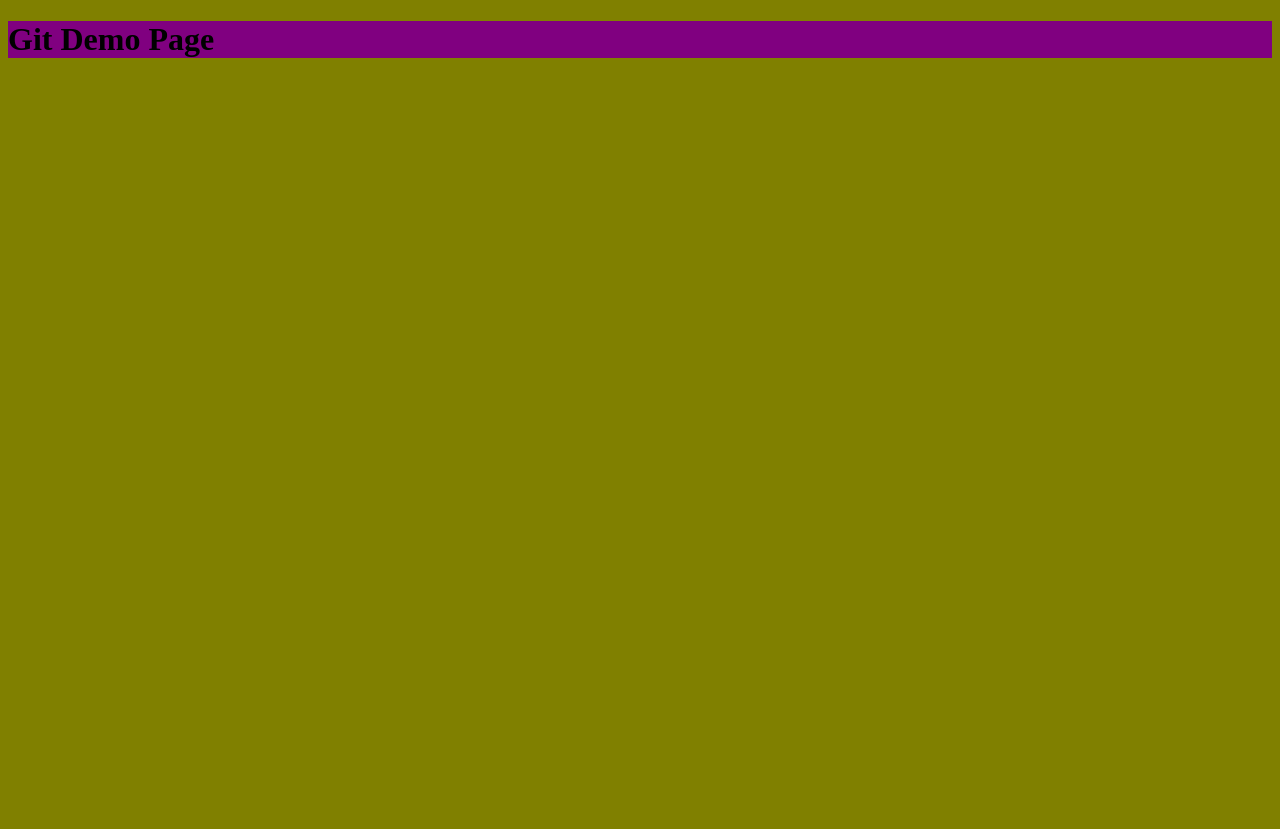
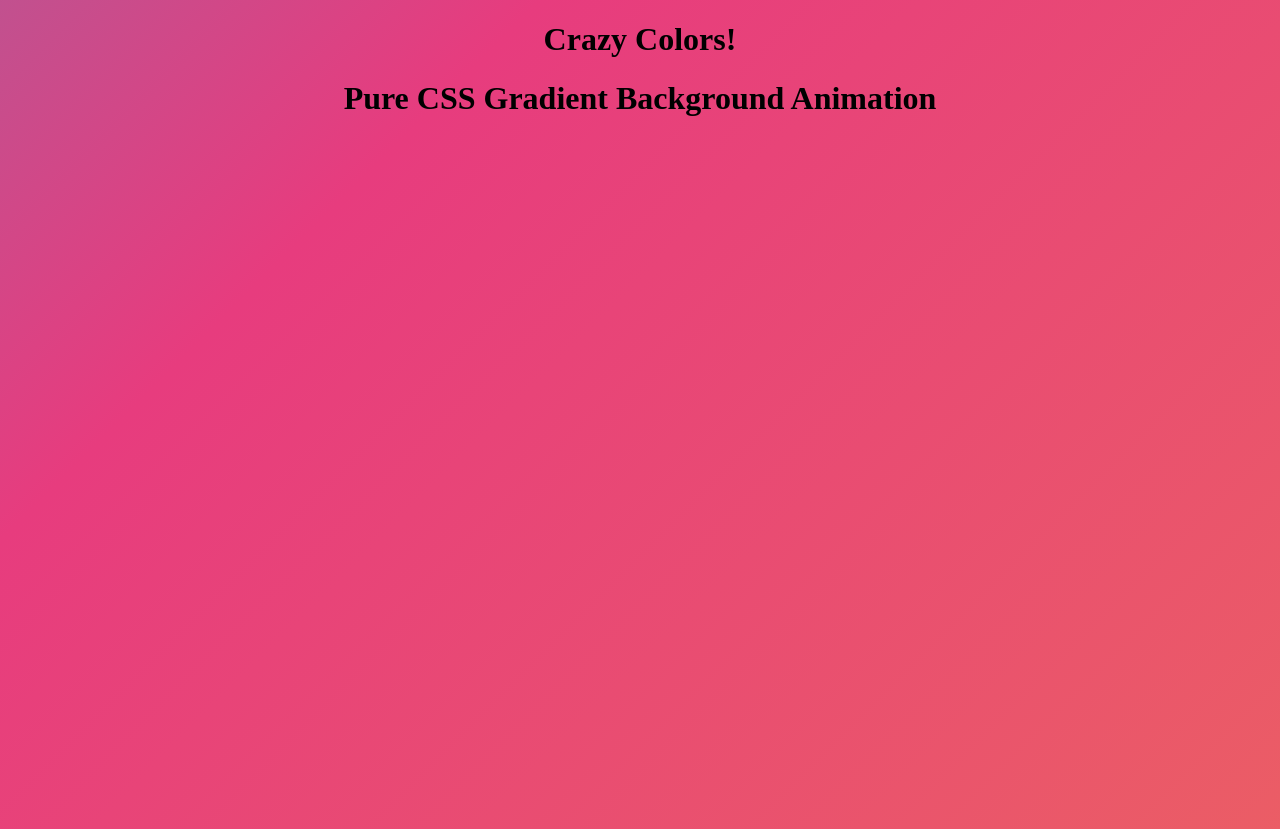
Before and after one commit to SsJuuzou/g, a plain HTML site: page index.html in a window 1280 px wide. Before the commit the page ends 800 px from the top, so only its background shows below. Drawn offline with Linux system fonts and the light colour scheme.

Commit message:
add animated bg

```diff
--- a/index.html
+++ b/index.html
@@ -8,7 +8,20 @@
     <link rel="stylesheet" href="styles.css">
 </head>
 <body>
-    <h1>Git Demo Page</h1>
+    <h1>Crazy Colors!</h1>
+    <div class="d-flex flex-column justify-content-center w-100 h-100">
+
+        <div class="d-flex flex-column justify-content-center align-items-center">
+            <h1 class="fw-light text-white m-0">Pure CSS Gradient Background Animation</h1>
+            <div class="btn-group my-5">
+                <a href="https://codepen-api-export-production.s3.us-west-2.amazonaws.com/zip/PEN/pyBNzX/1578778289271/pure-css-gradient-background-animation.zip" class="btn btn-outline-light" aria-current="page"><i class="fas fa-file-download me-2"></i> </a>
+                <a href="https://codepen.io/P1N2O/full/pyBNzX" class="btn btn-outline-light"> <i class="fas fa-expand ms-2"></i></a>
+            </div>
+            <a href="https://manuel.pinto.dev" class="text-decoration-none">
+            </a>
+        </div>
+    </div>
+    </div>
     <script src="app.js"></script>
 </body>
 </html>
--- a/styles.css
+++ b/styles.css
@@ -1,7 +1,22 @@
 body {
-    background-color: olive;
+	background: linear-gradient(-45deg, #ee7752, #e73c7e, #23a6d5, #23d5ab);
+	background-size: 400% 400%;
+	animation: gradient 10s ease infinite;
+	height: 100vh;
+}
+
+@keyframes gradient {
+	0% {
+		background-position: 0% 50%;
+	}
+	50% {
+		background-position: 100% 50%;
+	}
+	100% {
+		background-position: 0% 50%;
+	}
 }
 
 h1 {
-    background-color: purple;
+    text-align: center;
 }
```
Also changed, not shown: 1 other file.
